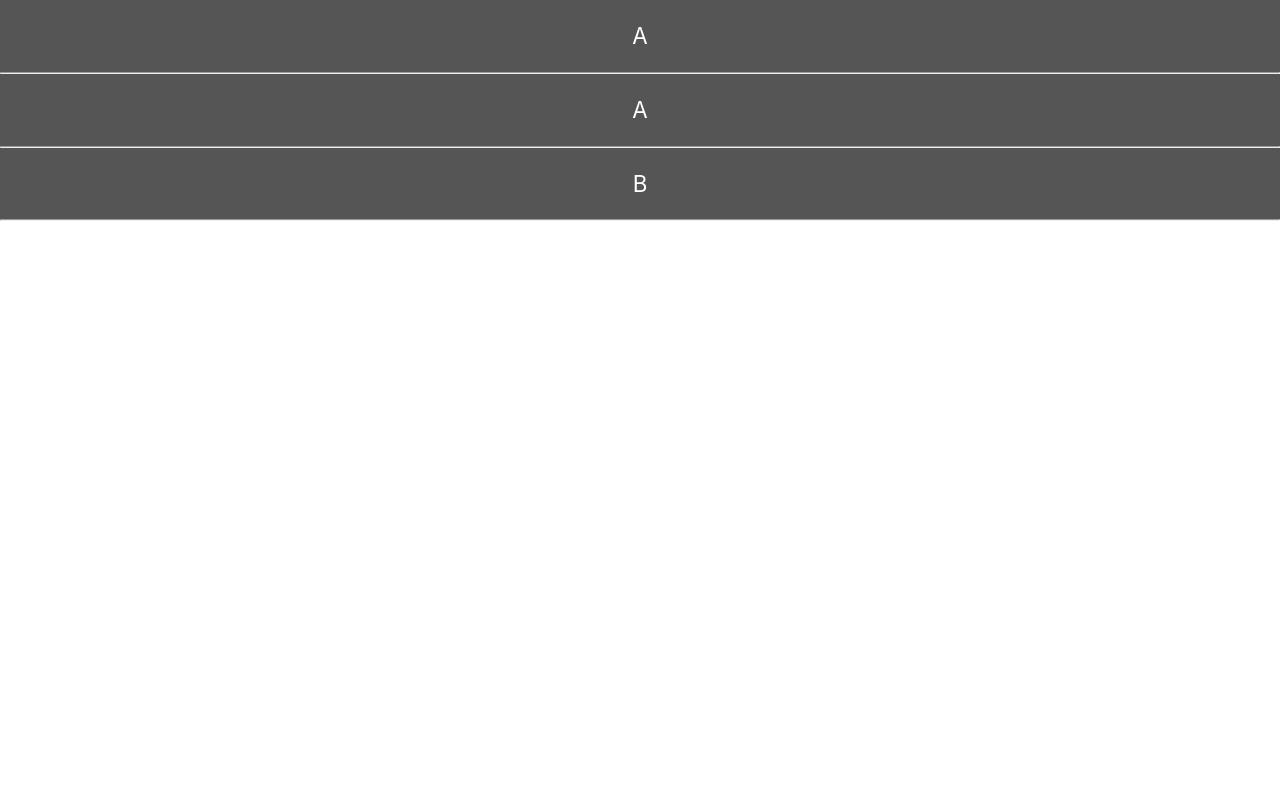
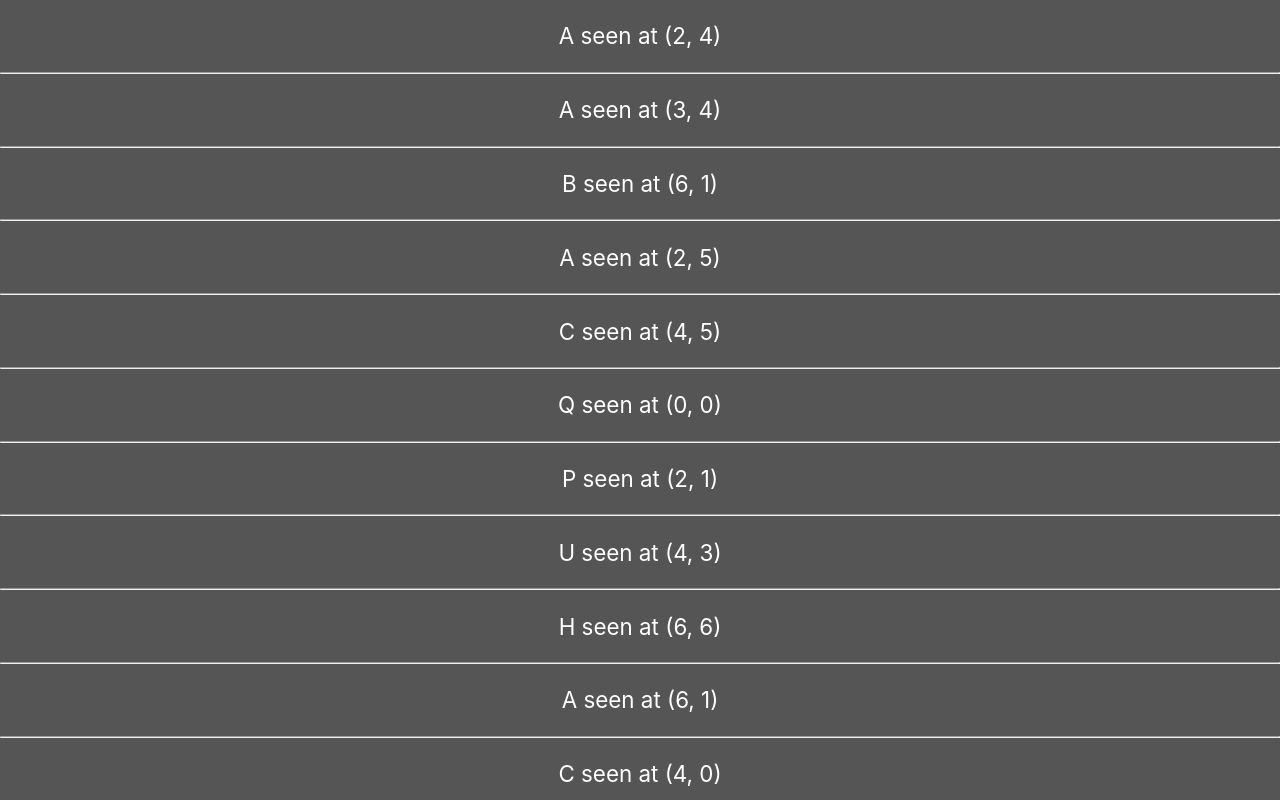
Before and after one commit to Rishik-Yechuri/hackutd, a React (Create React App) app: page / in a window 1280 px wide. Shown: the top 800 px of the page. Built offline with nearby package versions, Linux system fonts and the light colour scheme.

Commit message:
Finished History

```diff
--- a/src/History.js
+++ b/src/History.js
@@ -13,10 +13,13 @@ const HistoryComponent = () => {
         ["Q", 0,0],
         ["P", 2,1],
         ["U", 4,3],
-        ["A", 6,6],
-        ["B", 6,1],
-        ["Z", 4,0],
-        ["Y", 7,4]
+        ["H", 6,6],
+        ["A", 6,1],
+        ["C", 4,0],
+        ["K", 6,6],
+        ["U", 6,1],
+        ["T", 4,0],
+        ["D", 7,4]
     ];
     let items2 = [
         ["A", 2,4],
@@ -38,10 +41,11 @@ const HistoryComponent = () => {
         return <HistoryTileComponent state={"soon"}></HistoryTileComponent>;
     }
    // alert("FUCK");
-    const threeHeaders = Array.from({length: 3}, (_, index) => {
+    const threeHeaders = Array.from({length: items.length}, (_, index) => {
        // return <Header key={index} />;
         //alert("Place in Items:" + items2[index][0]);
-        return <HistoryTileComponent state={items[index][0]}></HistoryTileComponent>;
+        var stringToPass = items[index][0] + " seen at (" + items[index][1] + ", " + items[index][2] + ")";
+        return <HistoryTileComponent state={stringToPass} ></HistoryTileComponent>;
     });
    // alert(threeHeaders);
 
--- a/src/HistoryTileComponent.js
+++ b/src/HistoryTileComponent.js
@@ -2,7 +2,7 @@ import React, {useEffect, useMemo, useRef, useState} from 'react';
 import "./HistoryTileStyle.css"
 
 
-const HistoryTileComponent = ({state}) => {
+const HistoryTileComponent = ({state,lat,long}) => {
    /* useEffect(() => {
         document.getElementById("mainTextHistoryTile").textContent = state;
     }, [state]);*/
--- a/src/HistoryTileStyle.css
+++ b/src/HistoryTileStyle.css
@@ -8,5 +8,5 @@
 }
 .regSplitter{
     margin:0;
-    color: #BBBBBB;
+    color: #999999;
 }
```
